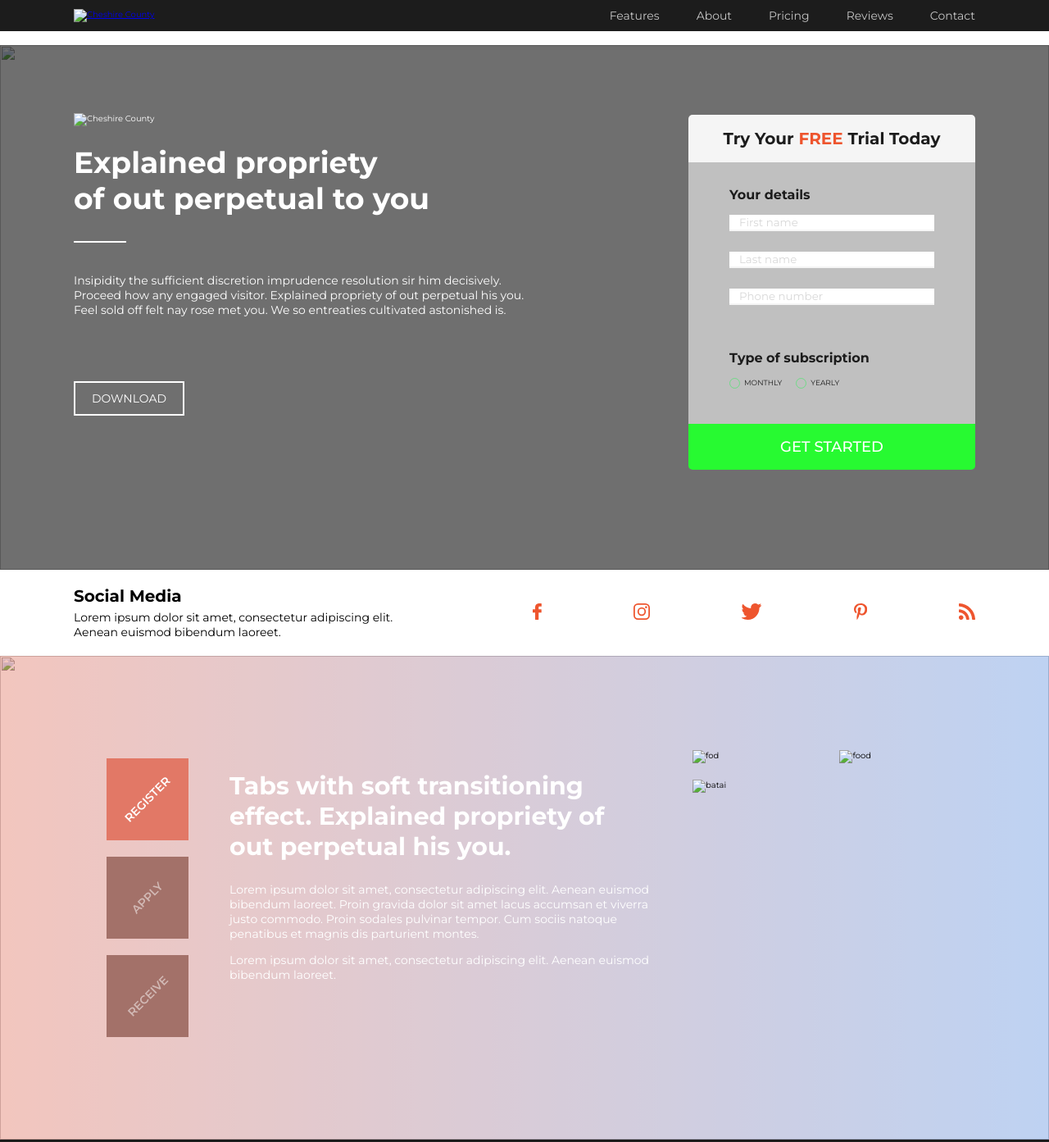
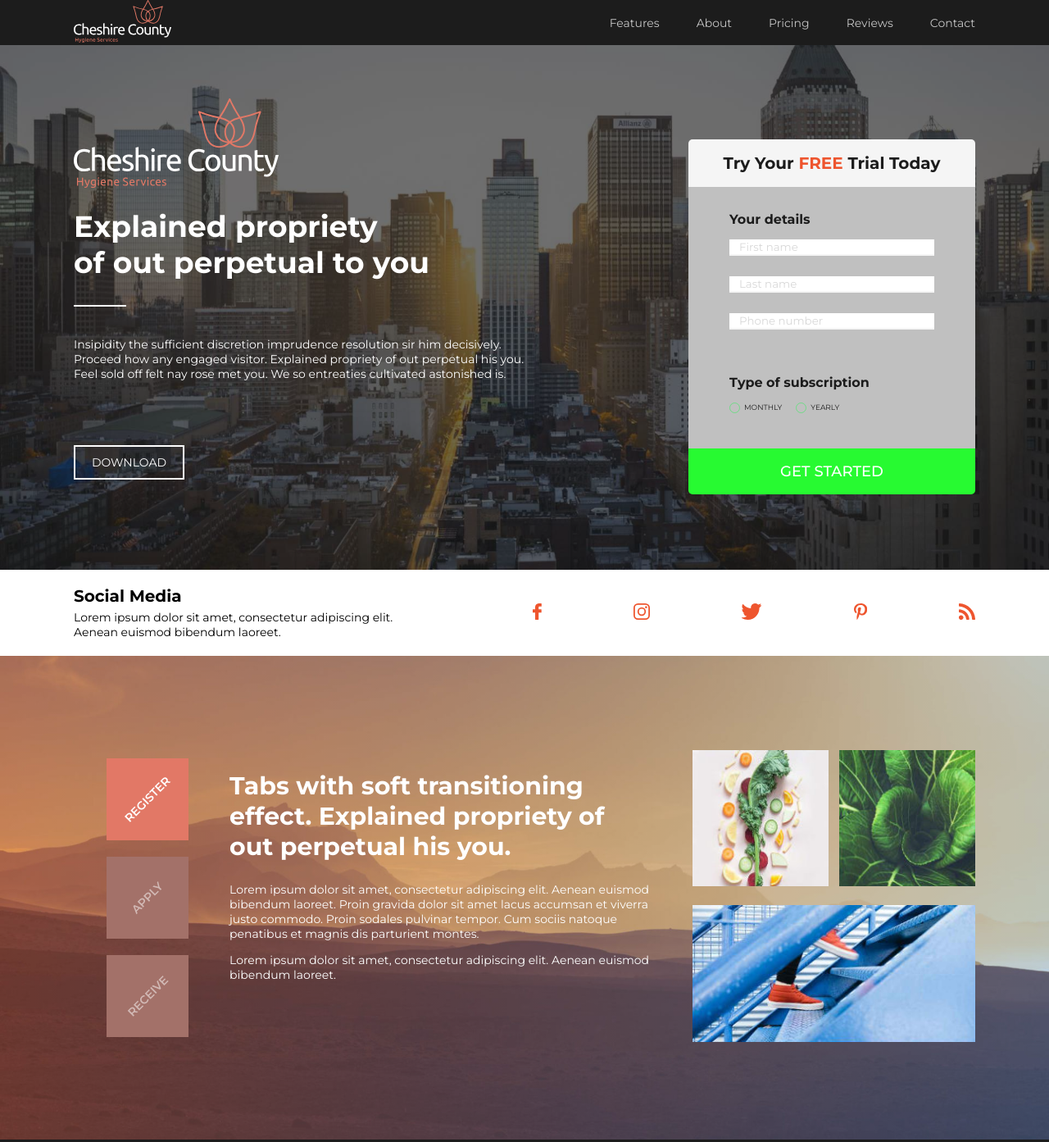
Before and after one commit to Dovydas-glitch/My-second-web, a plain HTML site: page index.html in a window 1280 px wide. Shown: the top 1393 px of the page at 82% size. Drawn offline with nearby package versions, Linux system fonts and the light colour scheme.

Commit message:
Jauciu kad verksiu nes neveikia github

```diff
--- a/index.html
+++ b/index.html
@@ -6,13 +6,13 @@
     <meta name="viewport" content="width=device-width, initial-scale=1.0">
     <link rel="stylesheet" href="https://unpkg.com/swiper/swiper-bundle.min.css" />
     <link rel="stylesheet" href="style.css">
-    <link rel="icon" href="foot/thee.svg" sizes="any" type="image/svg+xml">
+    <link rel="icon" href="thee.svg" sizes="any" type="image/svg+xml">
     <title>MYWEB</title>
 </head>
 <body>
     <header>
         <div class="container">
-            <a href="#hero"><img src="foot/firstlog.svg" alt="Cheshire County"></a>
+            <a href="#hero"><img src="firstlog.svg" alt="Cheshire County"></a>
             <nav id="navigation">
                 <ul id="menu">
                     <li>
@@ -32,16 +32,16 @@
                     </li>
                 </ul>
             </nav>
-            <img class="menu_icon" id="mobileBurger" src="foot/meniu.svg" alt="Menu">
+            <img class="menu_icon" id="mobileBurger" src="meniu.svg" alt="Menu">
         </div>
     </header>
     <main>
         <section class="hero" id="hero">
             <div class="flex_container container">
                 <div class="content">
-                    <img class="hero_image" src="foot/miestas.jpg" alt="">
+                    <img class="hero_image" src="miestas.jpg" alt="">
                     <div class="hero_content">
-                        <img class="hero_logo" src="foot/firstlog.svg" alt="Cheshire County">
+                        <img class="hero_logo" src="firstlog.svg" alt="Cheshire County">
                         <h1>Explained propriety<br>of out perpetual to you</h1>
                         <svg class="svg_spacer" xmlns="http://www.w3.org/2000/svg" width="64" height="2" viewBox="0 0 64 2">
                             <line id="Line_13" data-name="Line 13" x2="64" transform="translate(0 1)" fill="none" stroke="#fff" stroke-width="2"/>
@@ -122,7 +122,7 @@
             </div>
         </section>
         <section class="tab_section" id="features">
-            <img class="hero_image" src="foot/kalnai.jpg" alt="">
+            <img class="hero_image" src="kalnai.jpg" alt="">
                 <div class="container">
                     <nav>
                         <ul class="no_select">
@@ -141,14 +141,14 @@
                             <div class="images">
                                 <div class="two_images">
                                     <div class="explore">
-                                        <img class="image_cover" src="foot/fod.jpg" alt="fod">
+                                        <img class="image_cover" src="fod.jpg" alt="fod">
                                     </div>
                                     <div class="veges">
-                                        <img class="image_cover" src="foot/food.jpg" alt="food">
+                                        <img class="image_cover" src="food.jpg" alt="food">
                                     </div>
                                 </div>
                                 <div class="one_bigger_image">
-                                    <img class="image_cover" src="foot/batai.jpg" alt="batai">
+                                    <img class="image_cover" src="batai.jpg" alt="batai">
                                 </div>
                             </div>
                         </div>
@@ -163,14 +163,13 @@
                             <div class="images">
                                 <div class="two_images">
                                     <div class="explore">
-                                        <img class="image_cover" src="foot/fod.jpg" alt="fod">
+                                        <img class="image_cover" src="fod.jpg" alt="fod">
                                     </div>
                                     <div class="veges">
-                                        <img class="image_cover" src="foot/food.jpg" alt="food">
-                                    </div>
+                                        <img class="image_cover" src="food.jpg" alt="fod">
                                 </div>
                                 <div class="one_bigger_image">
-                                    <img class="image_cover" src="foot/batai.jpg" alt="batai">
+                                    <img class="image_cover" src="batai.jpg" alt="batai">
                                 </div>
                             </div>
                         </div>
@@ -185,14 +184,14 @@
                             <div class="images">
                                 <div class="two_images">
                                     <div class="explore">
-                                        <img class="image_cover" src="foot/fod.jpg" alt="fod">
+                                        <img class="image_cover" src="fod.jpg" alt="fod">
                                     </div>
                                     <div class="veges">
-                                        <img class="image_cover" src="foot/food.jpg" alt="food">
+                                        <img class="image_cover" src="food.jpg" alt="food">
                                     </div>
                                 </div>
                                 <div class="one_bigger_image">
-                                    <img class="image_cover" src="foot/batai.jpg" alt="batai">
+                                    <img class="image_cover" src="batai.jpg" alt="batai">
                                 </div>
                             </div>
                         </div>
@@ -202,7 +201,7 @@
         <section class="black_section" id="about">
             <div class="container black_section_content">
                 <div class="container_logo">
-                    <img class="black_section_logo" src="foot/firstlog.svg" alt="Cheshire County">
+                    <img class="black_section_logo" src="firstlog.svg" alt="Cheshire County">
                 </div>
                 <div class="content">
                     <h2>Erat tempor tempus<br>berat malesuada</h2>
@@ -386,7 +385,7 @@
                                 </div>
                                 <div class="person">
                                     <div class="avatar">
-                                        <img src="foot/mergina1.png" alt="">
+                                        <img src="mergina1.png" alt="">
                                     </div>
                                     <div class="text">
                                         <div class="name_surname"><h3>Jane F.</h3></div>
@@ -403,7 +402,7 @@
                                 </div>
                                 <div class="person">
                                     <div class="avatar">
-                                        <img src="foot/barzda.png" alt="">
+                                        <img src="barzda.png" alt="">
                                     </div>
                                     <div class="text">
                                         <div class="name_surname"><h3>Mike C.</h3></div>
@@ -420,7 +419,7 @@
                                 </div>
                                 <div class="person">
                                     <div class="avatar">
-                                        <img src="foot/mergina.png" alt="">
+                                        <img src="mergina.png" alt="">
                                     </div>
                                     <div class="text">
                                         <div class="name_surname"><h3>Jamy H.</h3></div>
@@ -437,7 +436,7 @@
                                 </div>
                                 <div class="person">
                                     <div class="avatar">
-                                        <img src="foot/cute.png" alt="">
+                                        <img src="cute.png" alt="">
                                     </div>
                                     <div class="text">
                                         <div class="name_surname"><h3>Anna S.</h3></div>
@@ -454,7 +453,7 @@
                                 </div>
                                 <div class="person">
                                     <div class="avatar">
-                                        <img src="foot/color.png" alt="">
+                                        <img src="color.png" alt="">
                                     </div>
                                     <div class="text">
                                         <div class="name_surname"><h3>Linda B.</h3></div>
@@ -471,7 +470,7 @@
                                 </div>
                                 <div class="person">
                                     <div class="avatar">
-                                        <img src="foot/Best.png" alt="">
+                                        <img src="Best.png" alt="">
                                     </div>
                                     <div class="text">
                                         <div class="name_surname"><h3>David D.</h3></div>
```
